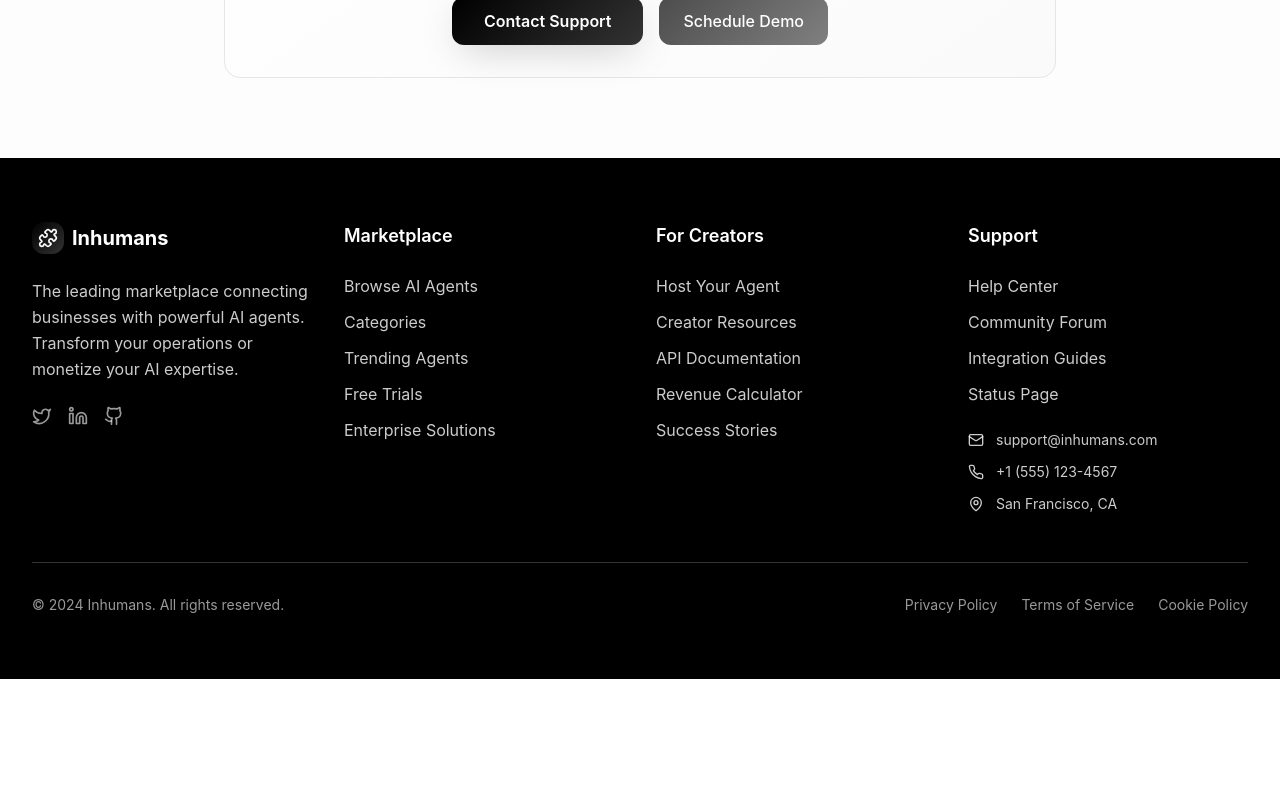
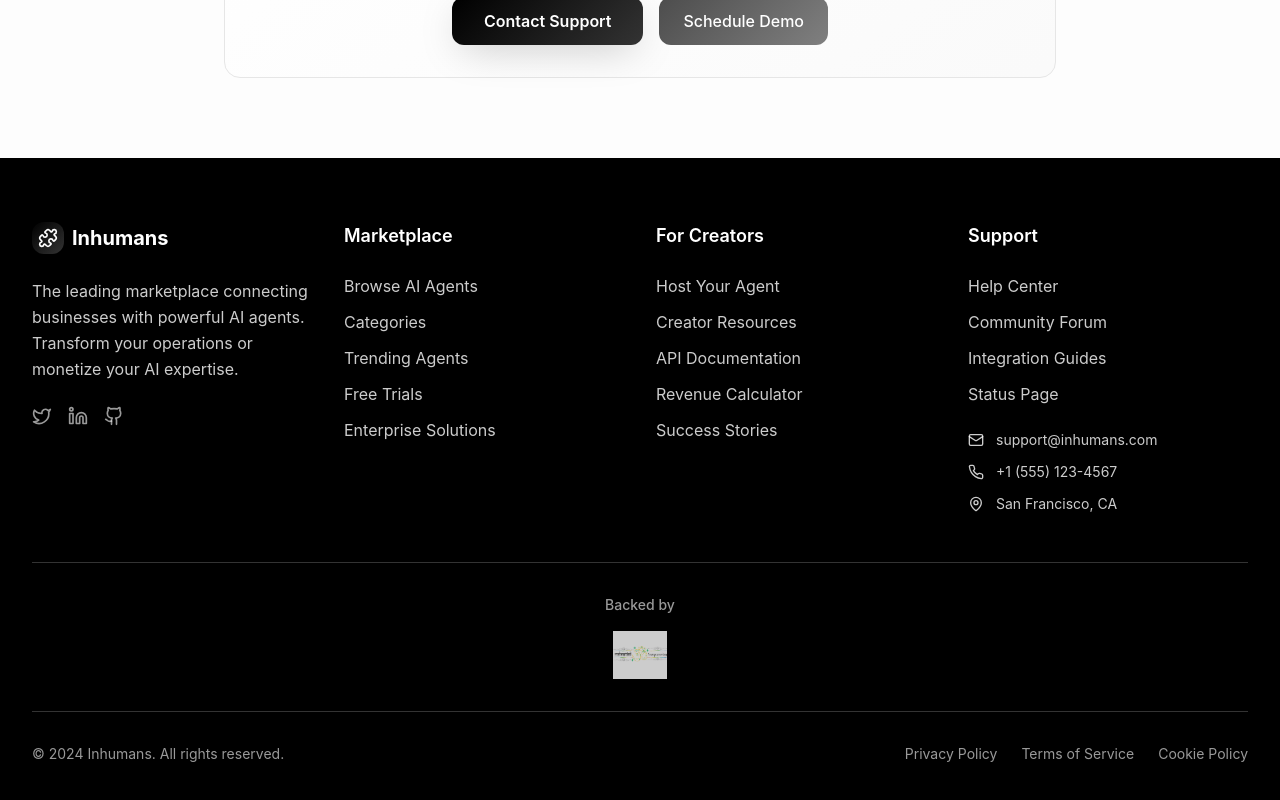
Before and after one commit to inhumans-I0/inhumans2, a React (Vite) app: page / in a window 1280 px wide. Shown: the part 6446-7246 px from the top of the page. Before the commit the page ends 7125 px from the top, so only its background shows below. Built offline with nearby package versions, Linux system fonts and the light colour scheme; the HTML template or start-up script is replaced by a standard one.

Commit message:
Add badge to footer

```diff
--- a/src/components/Footer.tsx
+++ b/src/components/Footer.tsx
@@ -1,4 +1,5 @@
 import { Puzzle, Twitter, Linkedin, Github, Mail, Phone, MapPin } from "lucide-react";
+import celestialLogo from "@/assets/celestial-frequencies-logo.png";
 
 const Footer = () => {
   return (
@@ -137,6 +138,18 @@ const Footer = () => {
           </div>
         </div>
 
+        {/* Backed By Section */}
+        <div className="border-t border-background/20 pt-8 pb-8">
+          <div className="flex flex-col items-center gap-4">
+            <p className="text-background/60 text-sm font-medium">Backed by</p>
+            <img
+              src={celestialLogo}
+              alt="Celestial Frequencies"
+              className="h-12 object-contain opacity-80 hover:opacity-100 transition-opacity"
+            />
+          </div>
+        </div>
+
         {/* Bottom Section */}
         <div className="border-t border-background/20 pt-8">
           <div className="flex flex-col md:flex-row justify-between items-center">
```
Also changed, not shown: src/assets/celestial-frequencies-logo.png (added).
